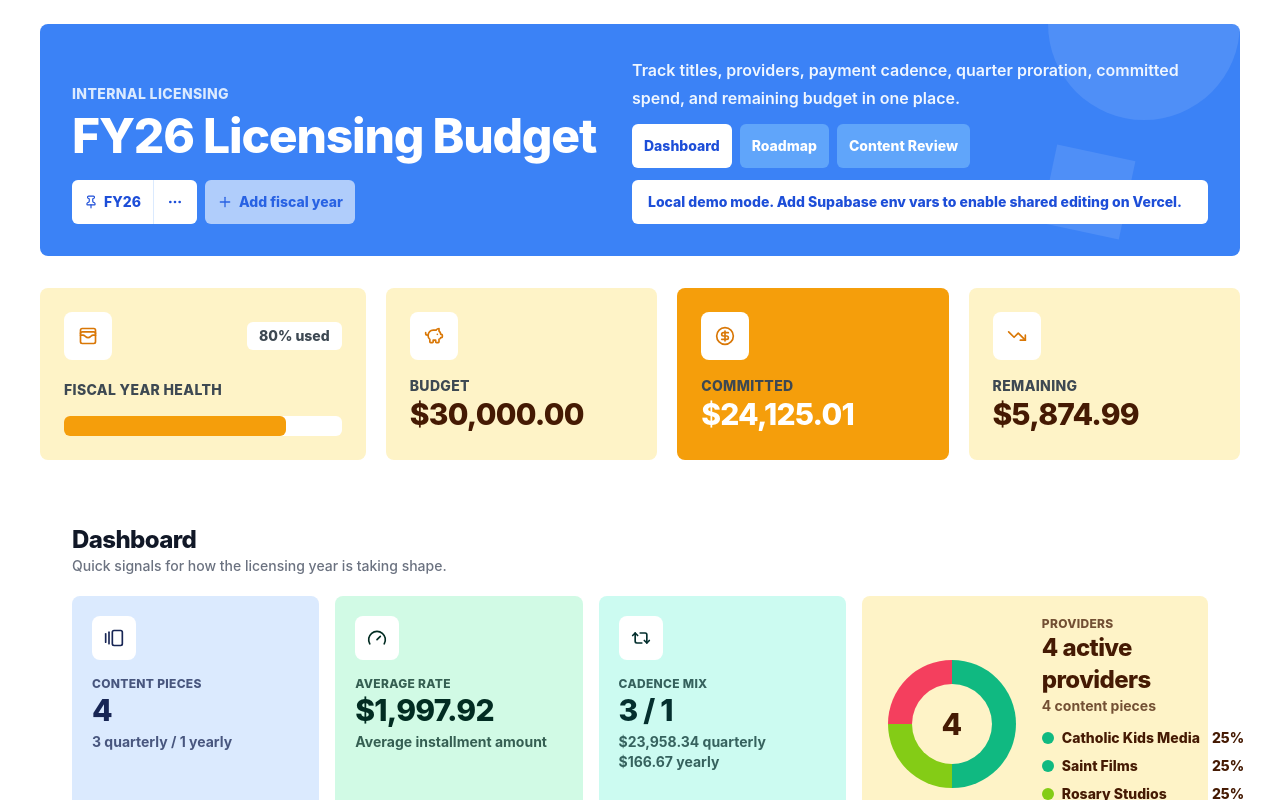
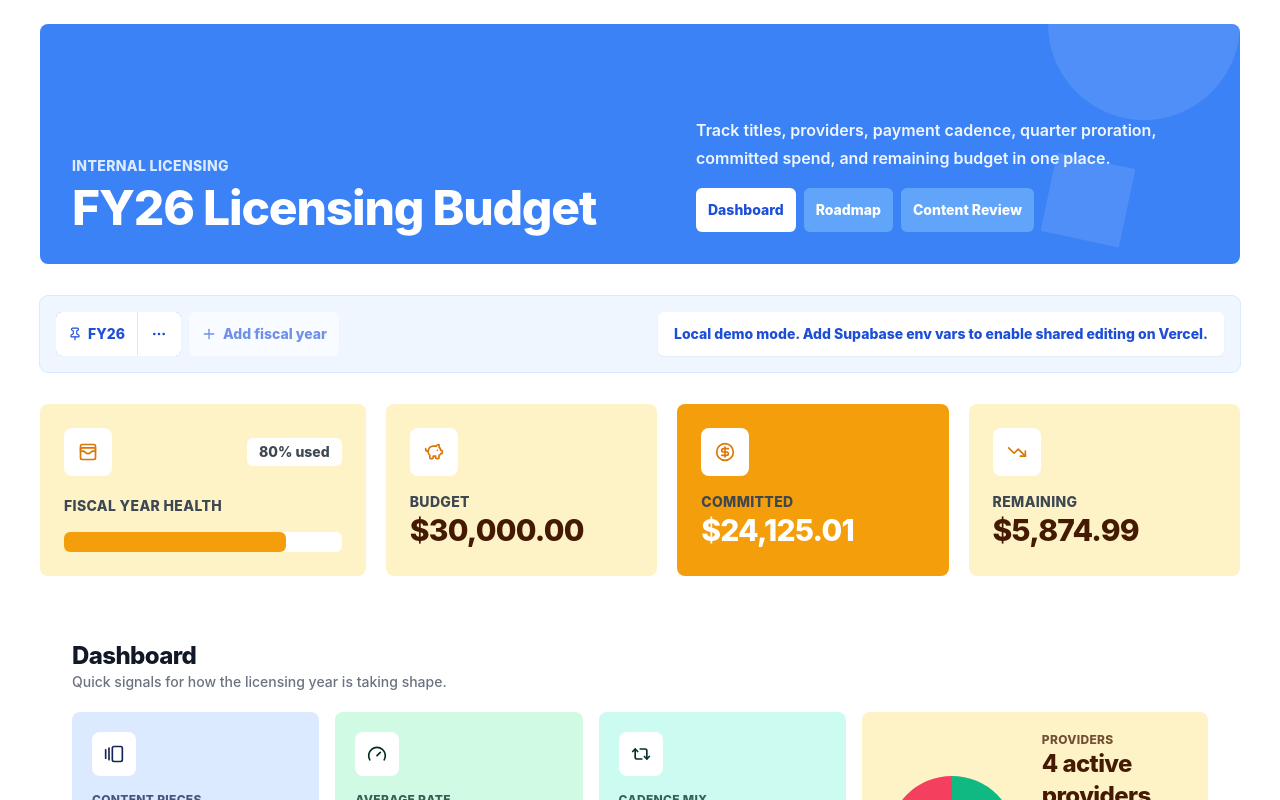
Before and after one commit to mattmussoline/Budget-Tracking-App, a Next.js app: page /dashboard in a window 1280 px wide. Shown: the top 800 px of the page. Built offline with nearby package versions, Linux system fonts and the light colour scheme; no server answers.

Commit message:
Align planning header panels

```diff
--- a/src/features/budget/components/budget-dashboard.tsx
+++ b/src/features/budget/components/budget-dashboard.tsx
@@ -13,7 +13,7 @@ import type { ContentLicense } from "../budget-types";
 import type { DashboardModel } from "../dashboard-model";
 import { getNextFiscalYear } from "../fiscal-year-selection";
 import type { ProviderColorOverrides } from "../provider-colors";
-import { PlanningNavigation } from "@/features/planning/components/planning-navigation";
+import { PlanningHeader } from "@/features/planning/components/planning-header";
 
 type FiscalYearRow = {
   id: string;
@@ -54,15 +54,16 @@ export function BudgetDashboard({
   return (
     <main className="min-h-screen bg-white px-4 py-6 sm:px-5 md:px-8 lg:px-10">
       <div className="mx-auto grid min-w-0 max-w-7xl gap-8">
-        <header className="relative overflow-hidden rounded-lg bg-blue-500 p-6 text-white md:p-8">
-          <div className="absolute right-0 top-0 h-48 w-48 -translate-y-1/2 rounded-full bg-white/10" aria-hidden="true" />
-          <div className="absolute bottom-6 right-28 h-20 w-20 rotate-12 bg-white/10" aria-hidden="true" />
-          <div className="relative z-10 flex min-w-0 flex-col gap-4 md:flex-row md:items-end md:justify-between">
-            <div className="min-w-0">
-            <p className="mb-2 text-sm font-extrabold uppercase tracking-wide text-blue-100">Internal Licensing</p>
-            <h1 className="font-display text-3xl font-extrabold tracking-tight md:text-5xl">
-              {fiscalYear?.label ?? "Licensing Budget"}
-            </h1>
+        <PlanningHeader
+          title={fiscalYear?.label ?? "Licensing Budget"}
+          eyebrow="Internal Licensing"
+          description="Track titles, providers, payment cadence, quarter proration, committed spend, and remaining budget in one place."
+          activeSection="dashboard"
+        />
+
+        {(fiscalYears.length > 0 || userEmail || isDemo) ? (
+          <section className="flex flex-wrap items-center justify-between gap-3 rounded-lg bg-blue-50 p-4 ring-1 ring-blue-100">
+            <div className="min-w-0 -mt-5">
               {fiscalYears.length > 0 ? (
                 <FiscalYearManager
                   fiscalYears={fiscalYears}
@@ -74,27 +75,23 @@ export function BudgetDashboard({
                 />
               ) : null}
             </div>
-            <div className="grid min-w-0 max-w-xl gap-3">
-            <p className="text-base font-semibold leading-7 text-blue-50">
-              Track titles, providers, payment cadence, quarter proration, committed spend, and remaining budget in one place.
+            <div className="flex min-w-0 flex-wrap items-center justify-end gap-3">
+              {isDemo ? (
+                <p className="rounded-md bg-white px-4 py-3 text-sm font-extrabold text-blue-700 shadow-sm">
+                  Local demo mode. Add Supabase env vars to enable shared editing on Vercel.
                 </p>
-            <PlanningNavigation activeSection="dashboard" />
+              ) : null}
               {userEmail ? (
-              <form action={logout} className="flex min-w-0 flex-wrap items-center gap-3 rounded-md bg-white/10 px-4 py-3 text-sm font-extrabold text-white">
+                <form action={logout} className="flex min-w-0 flex-wrap items-center gap-3 rounded-md bg-white px-4 py-3 text-sm font-extrabold text-blue-700 shadow-sm">
                   <span className="min-w-0 break-all">{userEmail}</span>
-                <button type="submit" className="min-h-11 rounded-md bg-white px-3 py-2 text-xs uppercase text-blue-700">
+                  <button type="submit" className="min-h-11 rounded-md bg-blue-600 px-3 py-2 text-xs uppercase text-white">
                     Logout
                   </button>
                 </form>
               ) : null}
-            {isDemo ? (
-              <p className="rounded-md bg-white px-4 py-3 text-sm font-extrabold text-blue-700">
-                Local demo mode. Add Supabase env vars to enable shared editing on Vercel.
-              </p>
+            </div>
+          </section>
         ) : null}
-            </div>
-          </div>
-        </header>
 
         {!fiscalYear || !model ? (
           <FiscalYearSettings isDemo={isDemo} />
--- /dev/null
+++ b/src/features/planning/components/planning-header.tsx
@@ -0,0 +1,27 @@
+import { PlanningNavigation, type PlanningSection } from "./planning-navigation";
+
+type PlanningHeaderProps = {
+  title: string;
+  eyebrow: string;
+  description: string;
+  activeSection: PlanningSection;
+};
+
+export function PlanningHeader({ title, eyebrow, description, activeSection }: PlanningHeaderProps) {
+  return (
+    <header className="relative h-64 overflow-hidden rounded-lg bg-blue-500 p-6 text-white md:h-60 md:p-8">
+      <div className="absolute right-0 top-0 h-48 w-48 -translate-y-1/2 rounded-full bg-white/10" aria-hidden="true" />
+      <div className="absolute bottom-6 right-28 h-20 w-20 rotate-12 bg-white/10" aria-hidden="true" />
+      <div className="relative z-10 grid h-full min-w-0 gap-5 md:grid-cols-[minmax(0,1fr)_minmax(24rem,32rem)]">
+        <div className="min-w-0 self-end">
+          <p className="mb-2 text-sm font-extrabold uppercase tracking-wide text-blue-100">{eyebrow}</p>
+          <h1 className="font-display text-3xl font-extrabold tracking-tight md:text-5xl">{title}</h1>
+        </div>
+        <div className="grid min-w-0 max-w-xl self-end gap-4">
+          <p className="text-base font-semibold leading-7 text-blue-50">{description}</p>
+          <PlanningNavigation activeSection={activeSection} />
+        </div>
+      </div>
+    </header>
+  );
+}
--- a/src/features/planning/components/planning-shell.tsx
+++ b/src/features/planning/components/planning-shell.tsx
@@ -1,5 +1,6 @@
 import type { ReactNode } from "react";
-import { PlanningNavigation, type PlanningSection } from "./planning-navigation";
+import { PlanningHeader } from "./planning-header";
+import type { PlanningSection } from "./planning-navigation";
 
 type PlanningShellProps = {
   title: string;
@@ -13,18 +14,7 @@ export function PlanningShell({ title, eyebrow, description, activeSection, chil
   return (
     <main className="min-h-screen bg-white px-5 py-6 md:px-8 lg:px-10">
       <div className="mx-auto grid max-w-7xl gap-8">
-        <header className="rounded-lg bg-blue-500 p-6 text-white md:p-8">
-          <div className="flex flex-col gap-5 md:flex-row md:items-end md:justify-between">
-            <div>
-              <p className="mb-2 text-sm font-extrabold uppercase tracking-wide text-blue-100">{eyebrow}</p>
-              <h1 className="font-display text-3xl font-extrabold tracking-tight md:text-5xl">{title}</h1>
-            </div>
-            <div className="grid max-w-xl gap-4">
-              <p className="text-base font-semibold leading-7 text-blue-50">{description}</p>
-              <PlanningNavigation activeSection={activeSection} />
-            </div>
-          </div>
-        </header>
+        <PlanningHeader title={title} eyebrow={eyebrow} description={description} activeSection={activeSection} />
         {children}
       </div>
     </main>
```
Also changed, not shown: 2 other files (tests, documents, lock files or other folders). Lines whose indentation alone changed are shown as unchanged.
